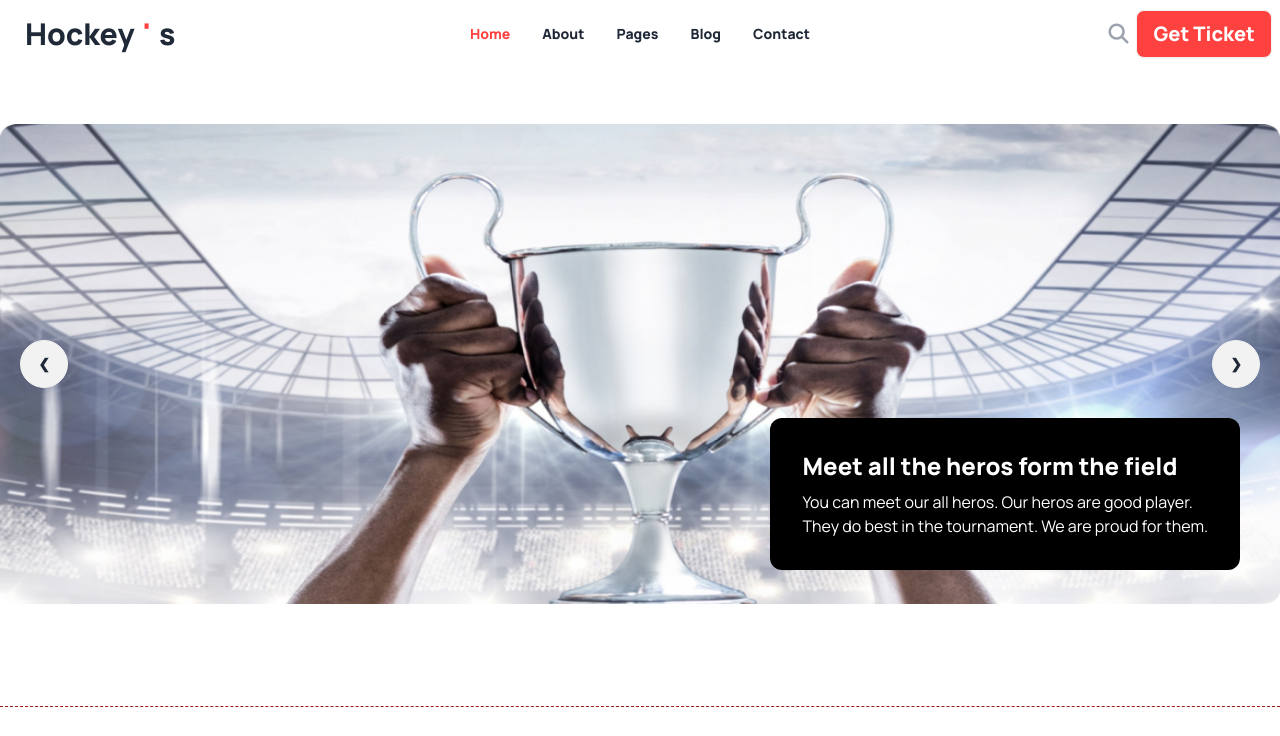
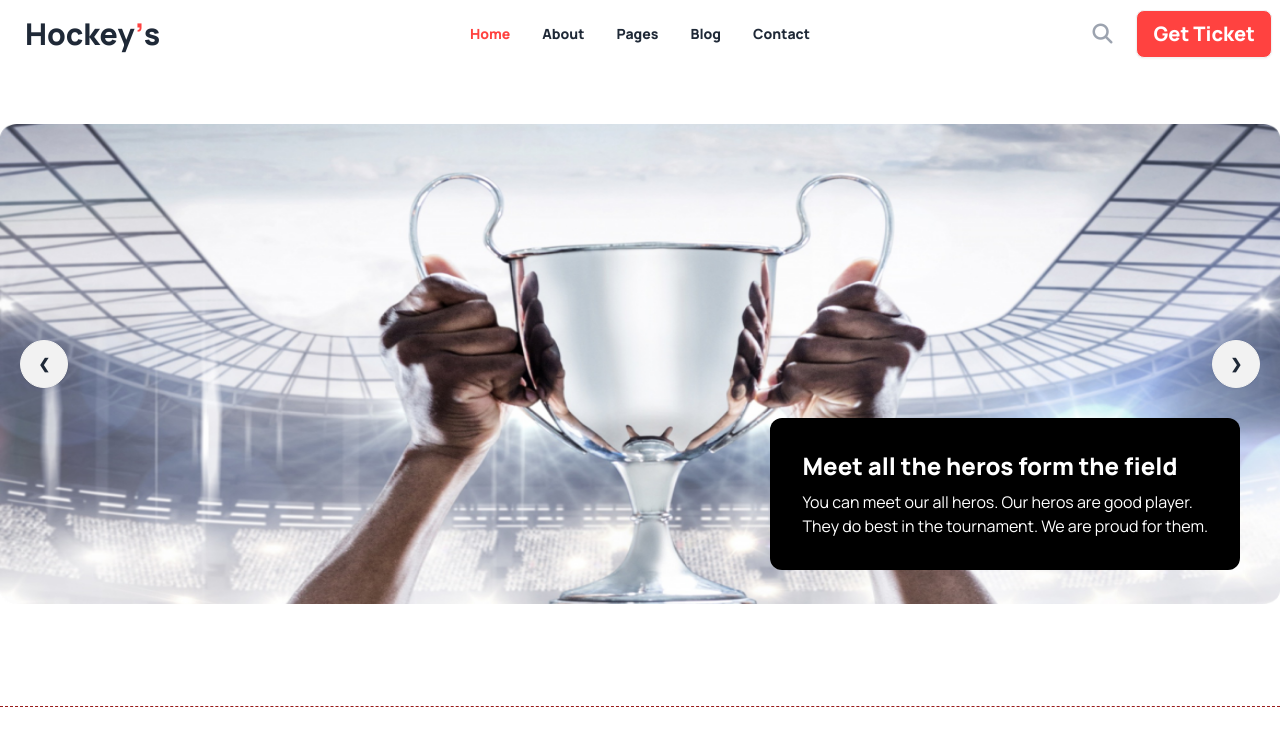
Before and after one commit to Developersobuj/hockey_clubs, a plain HTML site: page index.html in a window 1280 px wide. Shown: the top 736 px of the page. Drawn offline with nearby package versions, Linux system fonts and the light colour scheme.

Commit message:
navbar responsive done

```diff
--- a/index.html
+++ b/index.html
@@ -58,14 +58,15 @@
                         </div>
                         <ul tabindex="0"
                             class="menu menu-sm dropdown-content mt-3 z-[1] p-2 shadow bg-base-100 rounded-box w-52">
-                            <li><a class="font-bold ">Home</a></li>
+                            <li><a class="font-bold">Home</a></li>
                             <li><a class="font-bold">About</a></li>
                             <li><a class="font-bold">Pages</a></li>
                             <li><a class="font-bold">Blog</a></li>
                             <li><a class="font-bold">Contact</a></li>
                         </ul>
                     </div>
-                    <a class="btn btn-ghost text-3xl font-extrabold">Hockey<span class="text-[#FF4240]">'</span>s</a>
+                    <a class="btn btn-ghost text-3xl font-extrabold gap-0">Hockey<span
+                            class="text-[#FF4240] ">’</span>s</a>
                 </div>
                 <div class="navbar-center hidden lg:flex">
                     <ul class="menu menu-horizontal px-1">
@@ -77,7 +78,7 @@
                     </ul>
                 </div>
                 <div class="navbar-end">
-                    <span><i class="fa-solid fa-magnifying-glass text-xl mr-2 text-gray-400 hidden lg:block"></i></span>
+                    <span><i class="fa-solid fa-magnifying-glass text-xl mr-6 text-gray-400 hidden lg:block"></i></span>
                     <a class="btn font-bold text-xl bg-btnBg text-white">Get Ticket</a>
                 </div>
             </div>
```
